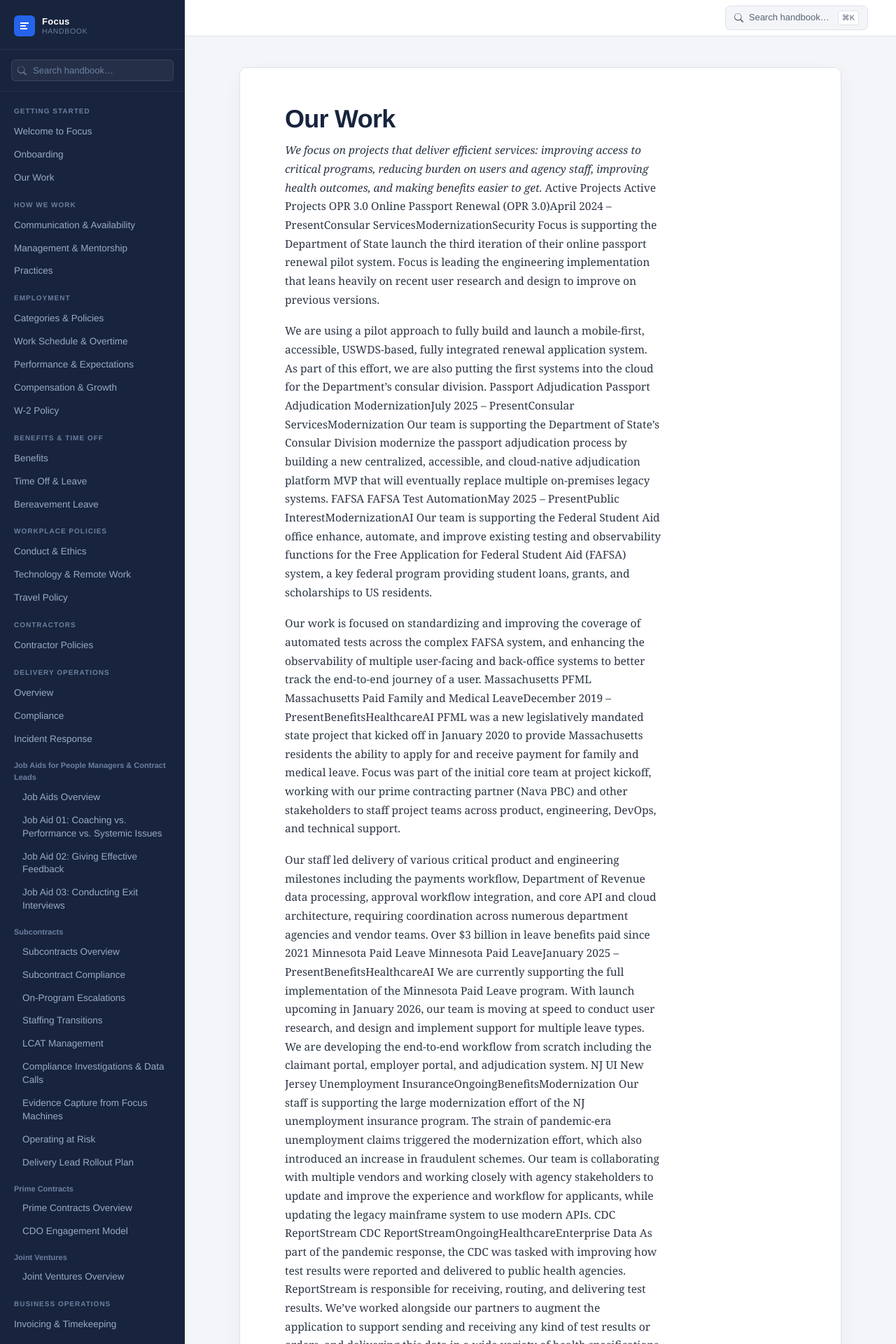
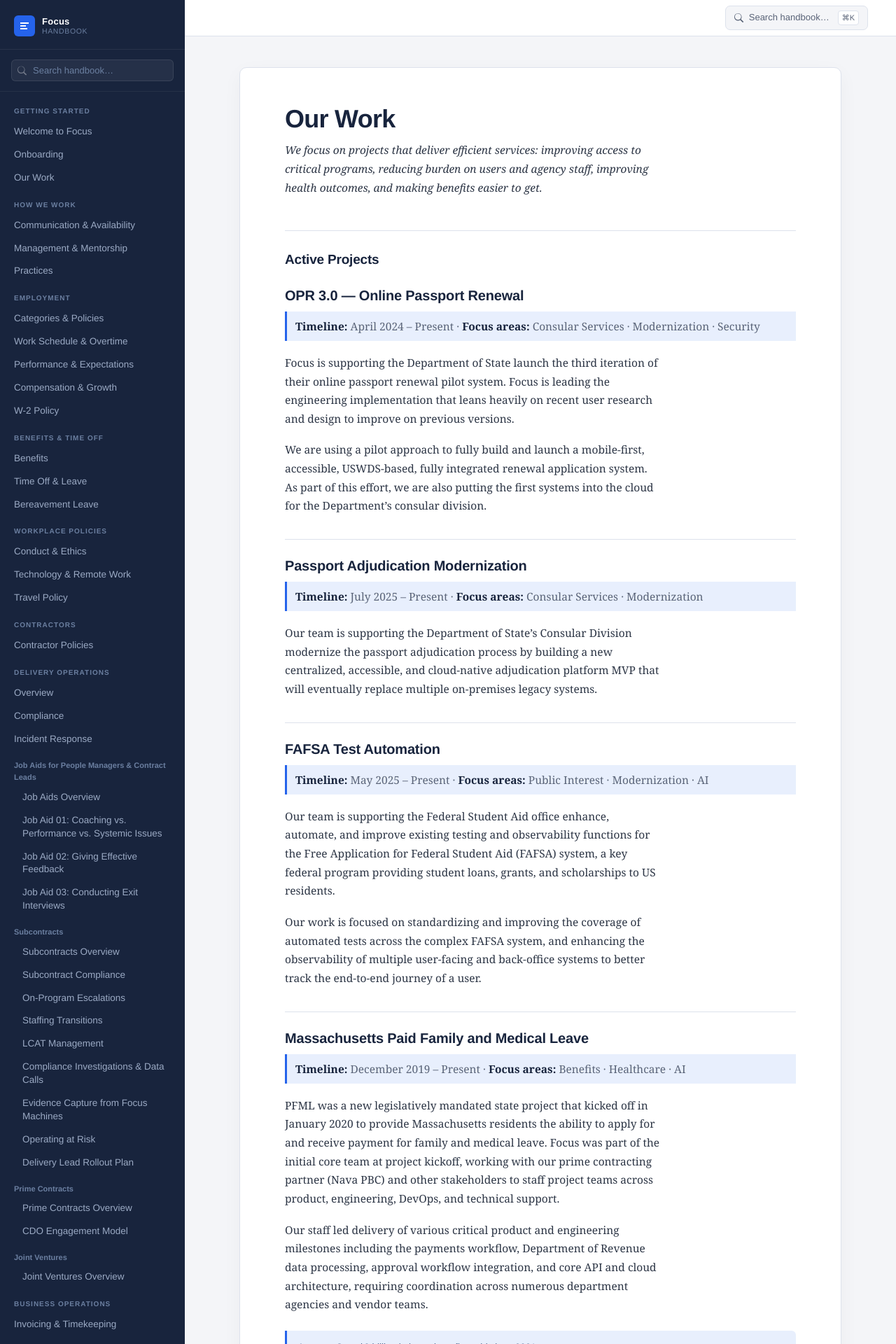
Before and after one commit to focusconsulting/focus-handbook, a Jekyll site: the page built from pages/our-work.md, in a window 1280 px wide. Shown: the top 1920 px of the page at 70% size. Built offline with Jekyll 4.4.1, drawn with Linux system fonts in a browser that asks for light colours; our own code applies the rules of GitHub Pages for plain Markdown files; some of the changed text lies outside the part shown.

Commit message:
Organize Our Work projects into standalone sections

```diff
--- a/_layouts/default.html
+++ b/_layouts/default.html
@@ -87,7 +87,7 @@
 
     <!-- Content -->
     <div class="hb-content-wrap">
-      <div class="hb-content">
+      <div class="hb-content{% if page.class %} hb-content--{{ page.class }}{% endif %}">
         {{ content }}
       </div>
     </div>
--- a/assets/handbook.css
+++ b/assets/handbook.css
@@ -291,6 +291,47 @@ body {
   margin: 24px 0 8px;
 }
 
+/* ── Project pages ── */
+.hb-content--our-work h2 {
+  margin-top: 48px;
+  margin-bottom: 22px;
+}
+
+.hb-content--our-work h3 {
+  font-size: 20px;
+  line-height: 1.3;
+  margin: 34px 0 10px;
+  padding-top: 24px;
+  border-top: 1px solid var(--border);
+  letter-spacing: -0.01em;
+}
+
+.hb-content--our-work h2 + h3 {
+  margin-top: 0;
+  padding-top: 0;
+  border-top: none;
+}
+
+.hb-project-meta {
+  max-width: none !important;
+  margin: 0 0 18px !important;
+  padding: 9px 12px;
+  border-left: 3px solid var(--accent);
+  background: var(--accent-bg);
+  color: var(--muted) !important;
+  font-family: 'Helvetica Neue', Arial, sans-serif;
+  font-size: 12px;
+  line-height: 1.55 !important;
+}
+
+.hb-project-meta strong {
+  color: var(--navy);
+}
+
+.hb-content--our-work blockquote {
+  margin: 20px 0 26px;
+}
+
 .hb-content p {
   font-family: Georgia, 'Times New Roman', serif;
   font-size: 15.5px;
@@ -484,6 +525,8 @@ body {
   .hb-breadcrumb { display: none; }
   .hb-content h2 { margin-top: 42px; padding-top: 22px; }
   .hb-content table { font-size: 13px; }
+  .hb-content--our-work h3 { font-size: 18px; margin-top: 30px; padding-top: 20px; }
+  .hb-project-meta { font-size: 11.5px; }
 }
 
 /* ── Search ── */
--- a/pages/our-work.md
+++ b/pages/our-work.md
@@ -1,51 +1,138 @@
+---
+title: Our Work
+class: our-work
+---
+
 # Our Work
 
 _We focus on projects that deliver efficient services: improving access to critical programs, reducing burden on users and agency staff, improving health outcomes, and making benefits easier to get._
- Active Projects Active Projects OPR 3.0 Online Passport Renewal (OPR 3.0)April 2024 – PresentConsular ServicesModernizationSecurity
+
+## Active Projects
+
+### OPR 3.0 — Online Passport Renewal
+
+<p class="hb-project-meta"><strong>Timeline:</strong> April 2024 – Present · <strong>Focus areas:</strong> Consular Services · Modernization · Security</p>
+
 Focus is supporting the Department of State launch the third iteration of their online passport renewal pilot system. Focus is leading the engineering implementation that leans heavily on recent user research and design to improve on previous versions.
 
 We are using a pilot approach to fully build and launch a mobile-first, accessible, USWDS-based, fully integrated renewal application system. As part of this effort, we are also putting the first systems into the cloud for the Department's consular division.
- Passport Adjudication Passport Adjudication ModernizationJuly 2025 – PresentConsular ServicesModernization
+
+### Passport Adjudication Modernization
+
+<p class="hb-project-meta"><strong>Timeline:</strong> July 2025 – Present · <strong>Focus areas:</strong> Consular Services · Modernization</p>
+
 Our team is supporting the Department of State's Consular Division modernize the passport adjudication process by building a new centralized, accessible, and cloud-native adjudication platform MVP that will eventually replace multiple on-premises legacy systems.
- FAFSA FAFSA Test AutomationMay 2025 – PresentPublic InterestModernizationAI
+
+### FAFSA Test Automation
+
+<p class="hb-project-meta"><strong>Timeline:</strong> May 2025 – Present · <strong>Focus areas:</strong> Public Interest · Modernization · AI</p>
+
 Our team is supporting the Federal Student Aid office enhance, automate, and improve existing testing and observability functions for the Free Application for Federal Student Aid (FAFSA) system, a key federal program providing student loans, grants, and scholarships to US residents.
 
 Our work is focused on standardizing and improving the coverage of automated tests across the complex FAFSA system, and enhancing the observability of multiple user-facing and back-office systems to better track the end-to-end journey of a user.
- Massachusetts PFML Massachusetts Paid Family and Medical LeaveDecember 2019 – PresentBenefitsHealthcareAI
+
+### Massachusetts Paid Family and Medical Leave
+
+<p class="hb-project-meta"><strong>Timeline:</strong> December 2019 – Present · <strong>Focus areas:</strong> Benefits · Healthcare · AI</p>
+
 PFML was a new legislatively mandated state project that kicked off in January 2020 to provide Massachusetts residents the ability to apply for and receive payment for family and medical leave. Focus was part of the initial core team at project kickoff, working with our prime contracting partner (Nava PBC) and other stakeholders to staff project teams across product, engineering, DevOps, and technical support.
 
 Our staff led delivery of various critical product and engineering milestones including the payments workflow, Department of Revenue data processing, approval workflow integration, and core API and cloud architecture, requiring coordination across numerous department agencies and vendor teams.
-Over $3 billion in leave benefits paid since 2021 Minnesota Paid Leave Minnesota Paid LeaveJanuary 2025 – PresentBenefitsHealthcareAI
+
+> **Impact:** Over $3 billion in leave benefits paid since 2021.
+
+### Minnesota Paid Leave
+
+<p class="hb-project-meta"><strong>Timeline:</strong> January 2025 – Present · <strong>Focus areas:</strong> Benefits · Healthcare · AI</p>
+
 We are currently supporting the full implementation of the Minnesota Paid Leave program. With launch upcoming in January 2026, our team is moving at speed to conduct user research, and design and implement support for multiple leave types. We are developing the end-to-end workflow from scratch including the claimant portal, employer portal, and adjudication system.
- NJ UI New Jersey Unemployment InsuranceOngoingBenefitsModernization
+
+### New Jersey Unemployment Insurance
+
+<p class="hb-project-meta"><strong>Timeline:</strong> Ongoing · <strong>Focus areas:</strong> Benefits · Modernization</p>
+
 Our staff is supporting the large modernization effort of the NJ unemployment insurance program. The strain of pandemic-era unemployment claims triggered the modernization effort, which also introduced an increase in fraudulent schemes. Our team is collaborating with multiple vendors and working closely with agency stakeholders to update and improve the experience and workflow for applicants, while updating the legacy mainframe system to use modern APIs.
- CDC ReportStream CDC ReportStreamOngoingHealthcareEnterprise Data
+
+### CDC ReportStream
+
+<p class="hb-project-meta"><strong>Timeline:</strong> Ongoing · <strong>Focus areas:</strong> Healthcare · Enterprise Data</p>
+
 As part of the pandemic response, the CDC was tasked with improving how test results were reported and delivered to public health agencies. ReportStream is responsible for receiving, routing, and delivering test results. We've worked alongside our partners to augment the application to support sending and receiving any kind of test results or orders, and delivering this data in a wide variety of health specifications including HL7 and FHIR.
- Simpler Grants.gov Simpler Grants.govOngoingHealthcarePublic InterestModernization
+
+### Simpler Grants.gov
+
+<p class="hb-project-meta"><strong>Timeline:</strong> Ongoing · <strong>Focus areas:</strong> Healthcare · Public Interest · Modernization</p>
+
 This open source project is a modernization effort of the current Grants.gov website and backend systems. It aims to make seeking grants and completing applications simple for grant-eligible organizations, while simplifying publishing and monitoring for grantor agencies. Focus is supporting the design and implementation effort.
- Healthcare Marketplace Healthcare MarketplaceOngoingHealthcareBenefits
+
+### Healthcare Marketplace
+
+<p class="hb-project-meta"><strong>Timeline:</strong> Ongoing · <strong>Focus areas:</strong> Healthcare · Benefits</p>
+
 Our staff has experience in key product and engineering leadership roles on HealthCare.gov and MyMedicare.gov projects. We are currently supporting a suite of education tools that help consumers shop for healthcare plans and understand their coverage options.
- CMS IaaS CMS Infrastructure as a ServiceOngoingHealthcareSecurity
+
+### CMS Infrastructure as a Service
+
+<p class="hb-project-meta"><strong>Timeline:</strong> Ongoing · <strong>Focus areas:</strong> Healthcare · Security</p>
+
 In 2018, the Centers for Medicare and Medicaid Services (CMS) began a multi-year effort to modernize the Medicare Fee for Service (FFS) shared systems used to process Medicare fee-for-service claims. The OSRE team was created to lead this program in the areas of DevSecOps, infrastructure support, and technical coordination. Focus is providing Infrastructure Engineering and Security Documentation services.
- Preventive Medicaid Preventive MedicaidOngoingHealthcareEnterprise Data
+
+### Preventive Medicaid
+
+<p class="hb-project-meta"><strong>Timeline:</strong> Ongoing · <strong>Focus areas:</strong> Healthcare · Enterprise Data</p>
+
 Supporting a commercial partner providing preventive care for Medicaid patients across various states. Our client works with insurance providers to identify and treat patients with preventable hospitalization risk.
 
 Focus provides agile software development services across engineering and cloud infrastructure teams. We are currently supporting implementation of the next iteration of their data pipeline platform and infrastructure, and building the client application that allows care providers to deliver preventive care using patient data.
- DC Housing Insights DC Housing InsightsOngoingPublic Interest
+
+### DC Housing Insights
+
+<p class="hb-project-meta"><strong>Timeline:</strong> Ongoing · <strong>Focus areas:</strong> Public Interest</p>
+
 This open source tool provides housing advocates and government officials with insights on the state of affordable housing in Washington, DC. The project started as a Code for DC / CNHED / Greater DC initiative. The tool overlays multiple local and national data sources on top of an interactive map with various filter toggles to better visualize the data. Focus is supporting the ongoing hosting, data update, and feature development needs.
- Physician Assistant Compact Physician Assistant CompactActivePublic Interest
+
+### Physician Assistant Compact
+
+<p class="hb-project-meta"><strong>Timeline:</strong> Active · <strong>Focus areas:</strong> Public Interest</p>
+
 Supporting the implementation of the Physician Assistant Licensure Compact, which simplifies multistate PA licensure to improve workforce mobility and expand access to care.
- ACF CORE ACF – COREActivePublic Interest
+
+### ACF – CORE
+
+<p class="hb-project-meta"><strong>Timeline:</strong> Active · <strong>Focus areas:</strong> Public Interest</p>
+
 Supporting the Administration for Children and Families (ACF) on the CORE initiative to modernize and improve delivery of critical human services programs for families and children across the country.
- Alameda County Child Care Alameda County Coordinated Child Care Eligibility & EnrollmentActivePublic Interest
+
+### Alameda County Coordinated Child Care Eligibility & Enrollment
+
+<p class="hb-project-meta"><strong>Timeline:</strong> Active · <strong>Focus areas:</strong> Public Interest</p>
+
 Supporting Alameda County in building a coordinated eligibility and enrollment system for child care programs, reducing barriers for families seeking access to subsidized child care services.
- Skills-Based Talent Skills-Based Talent PlatformOngoingWorkforce Development
+
+### Skills-Based Talent Platform
+
+<p class="hb-project-meta"><strong>Timeline:</strong> Ongoing · <strong>Focus areas:</strong> Workforce Development</p>
+
 Building a next-generation talent marketplace platform that uses well-defined and industry-aligned job competency maps to more accurately match job seekers with employers.
- Completed Projects Completed Projects IRS Digital Transformation IRS Digital TransformationAugust 2024 – February 2025Taxpayer SystemsModernization
+
+## Completed Projects
+
+### IRS Digital Transformation
+
+<p class="hb-project-meta"><strong>Timeline:</strong> August 2024 – February 2025 · <strong>Focus areas:</strong> Taxpayer Systems · Modernization</p>
+
 Our team led an agency-wide digital transformation initiative at the Internal Revenue Service. We conducted interviews across agency divisions to identify key systemic obstacles to effective digital delivery. Outcomes resulted in a digital maturity assessment and a high-level living roadmap for enabling successful digital delivery.
 
 As part of this contract, we also identified, selected, and implemented two flagship pilot projects that demonstrated visible improvements and new ways of working: digitizing the paper-based W7 application form and improving compliance operations.
- IRS CIO Strategic Initiatives IRS CIO Strategic InitiativesSeptember 2024 – March 2025Taxpayer SystemsModernizationAIEnterprise Data
+
+### IRS CIO Strategic Initiatives
+
+<p class="hb-project-meta"><strong>Timeline:</strong> September 2024 – March 2025 · <strong>Focus areas:</strong> Taxpayer Systems · Modernization · AI · Enterprise Data</p>
+
 We supported the office of the IRS CIO to help application and business teams adopt a product-centric approach to development while providing technical guidance, prototypes, and roadmaps to assist teams modernize their applications. We were embedded on the Intake team where we provided key guidance as the team modernized a legacy COBOL system. We also served an important integration role ensuring the variety of vendor teams and IRS staff operated from a shared set of code quality standards and operational guides.
- Marriott Learning Platform Marriott Learning PlatformCompletedWorkforce Development
+
+### Marriott Learning Platform
+
+<p class="hb-project-meta"><strong>Timeline:</strong> Completed · <strong>Focus areas:</strong> Workforce Development</p>
+
 We built regional and organization-wide internal learning and development platforms that emphasized up-skilling and competency-based career growth for staff.
```
